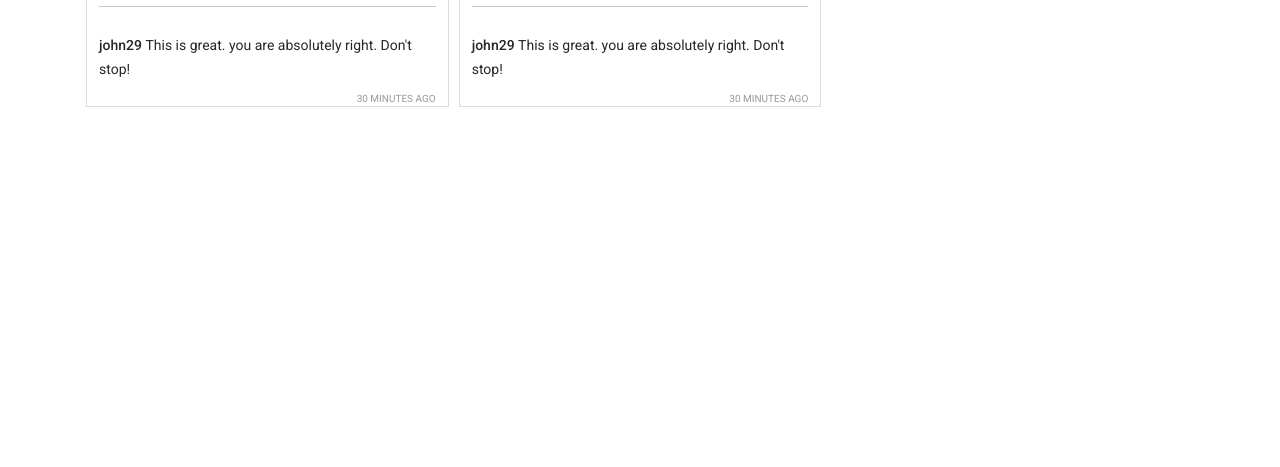
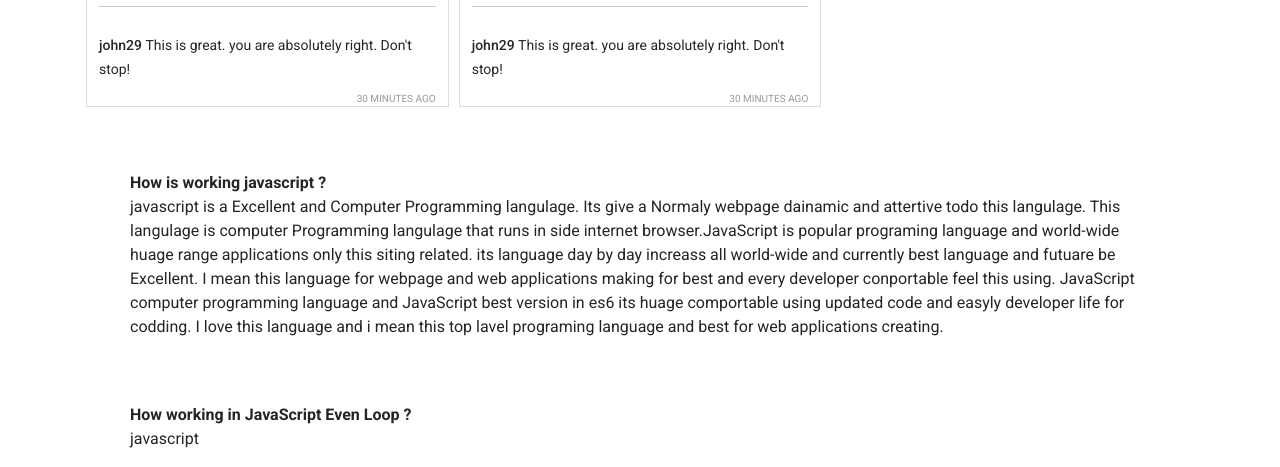
Before and after one commit to rashelmahomud/insta-shohor, a plain HTML site: page index.html in a window 1280 px wide. Shown: the part 1425-1892 px from the top of the page. Before the commit the page ends 1548 px from the top, so only its background shows below. Drawn offline with nearby package versions, Linux system fonts and the light colour scheme.

Commit message:
added Q1

```diff
--- a/index.html
+++ b/index.html
@@ -78,7 +78,18 @@
                 <h1>Reported posts</h1>
             </div>
         </main>
-
+        <section>
+            <div class="container">
+                <div class="p-5">
+                    <strong>How is working javascript ?</strong>
+                    <p>javascript is a Excellent and Computer Programming langulage. Its give a Normaly webpage dainamic and attertive todo this langulage. This langulage is computer Programming langulage that runs in side internet browser.JavaScript is  popular programing language and world-wide huage range  applications only this siting related. its language day by day increass all world-wide and currently best language and futuare be Excellent. I mean this language for webpage and web applications making for best and every developer conportable feel this using. JavaScript computer programming language and JavaScript best version in es6 its huage comportable using updated code and easyly developer life for codding. I love this language and i mean this top lavel programing language and best for web applications creating. </p>
+                </div>
+                <div class="px-5">
+                    <strong>How working in JavaScript Even Loop ?</strong>
+                    <p>javascript </p>
+                </div>
+            </div>
+        </section>
 
         <footer></footer>
 
```
